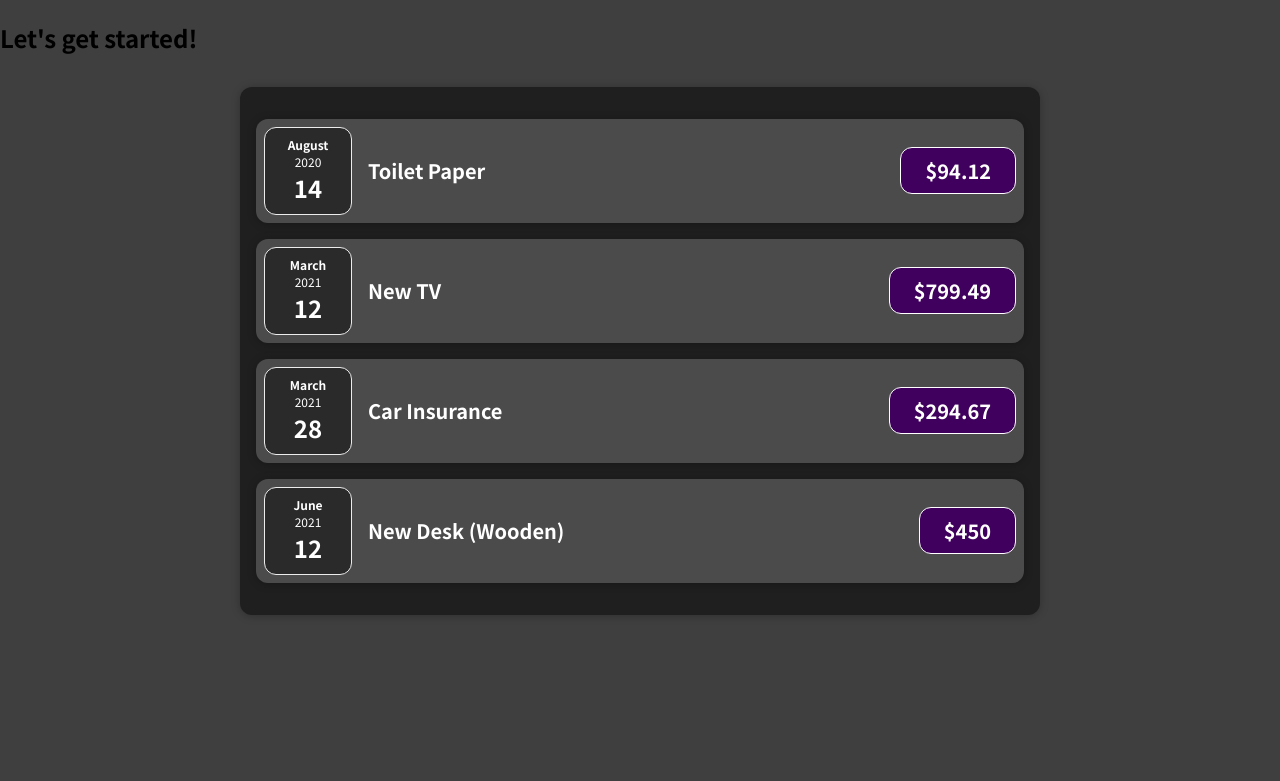
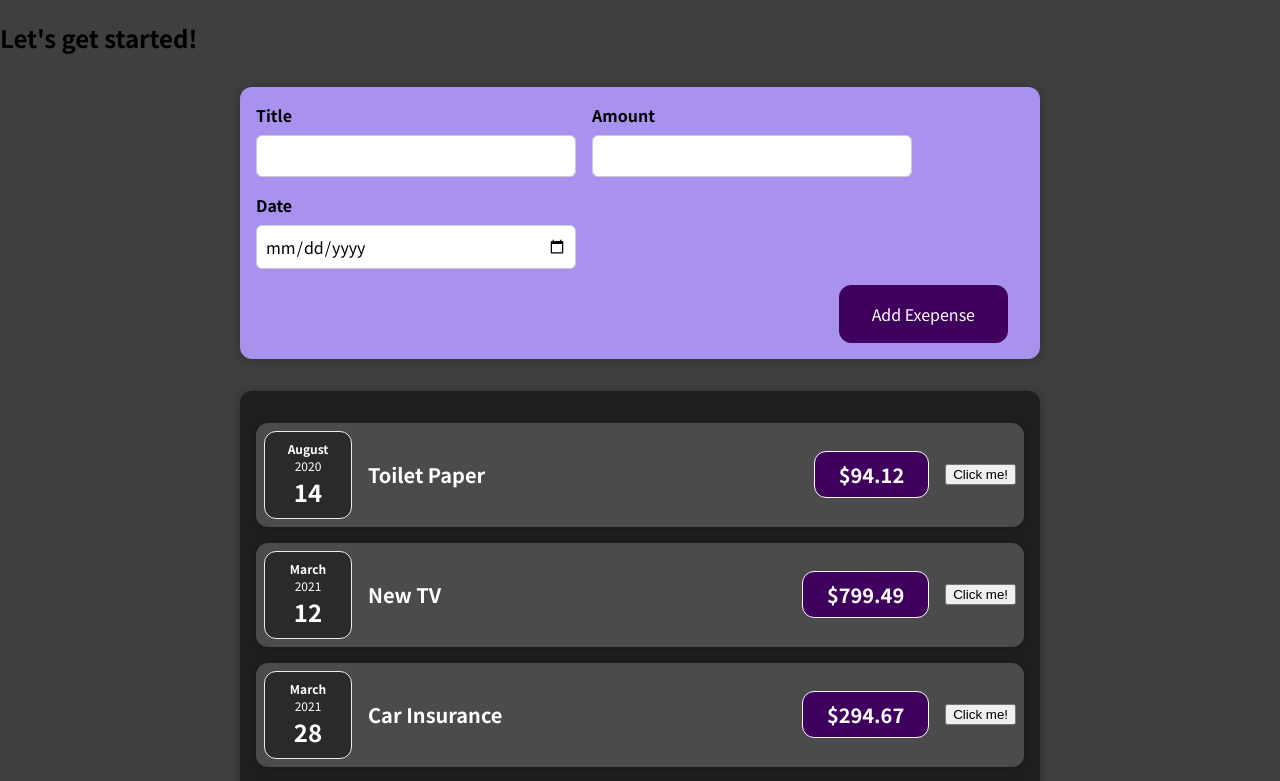
Before and after one commit to caueSJ/expense-tracker, a React (Create React App) app: page / in a window 1280 px wide. Shown: the top 781 px of the page. Built offline with nearby package versions, Linux system fonts and the light colour scheme.

Commit message:
Form to add new expense

```diff
--- a/src/App.js
+++ b/src/App.js
@@ -1,4 +1,5 @@
 import Expenses from './components/Expenses/Expenses';
+import NewExpense from './components/NewExpense/NewExpense';
 
 const App = () => {
   const expenses = [
@@ -8,9 +9,14 @@
     { id: 'e4', title: 'New Desk (Wooden)', amount: 450, date: new Date(2021, 5, 12),},
   ];
 
+  const addExpenseHandler = (expense) => {
+    console.log(expense);
+  };
+
   return (
     <div>
       <h2>Let's get started!</h2>
+        <NewExpense onAddExpenseHandler={addExpenseHandler} />
         <Expenses items={expenses} />
     </div>
   );
--- a/src/components/Expenses/ExpenseItem.js
+++ b/src/components/Expenses/ExpenseItem.js
@@ -1,14 +1,22 @@
+import React, { useState } from 'react';
 import Card from "../UI/Card";
 import ExpenseDate from "./ExpenseDate";
 import "./ExpenseItem.css";
 
 const ExpenseItem = (props) => {
+  const [title, setTitle] = useState(props.title);
+
+  const clickHandler = () => {
+    setTitle('New Title Here!');
+  };
+
   return (
     <Card className="expense-item">
       <ExpenseDate date={props.date} />
       <div className="expense-item__description">
-        <h2>{props.title}</h2>
+        <h2>{title}</h2>
         <div className="expense-item__price">${props.amount}</div>
+        <button onClick={clickHandler}>Click me!</button>
       </div>
     </Card>
   );
--- a/src/components/Expenses/Expenses.js
+++ b/src/components/Expenses/Expenses.js
@@ -5,8 +5,8 @@
 const Expenses = (props) => {
   return (
     <Card className="expenses">
-      {props.items.map(expense => {
-        return <ExpenseItem title={expense.title} amount={expense.amount} date={expense.date}/>
+      {props.items.map((expense, index) => {
+        return <ExpenseItem key={index} title={expense.title} amount={expense.amount} date={expense.date}/>
       })}
     </Card>
   );
--- /dev/null
+++ b/src/components/NewExpense/ExpenseForm.css
@@ -0,0 +1,26 @@
+.new-expense__controls {
+  display: flex;
+  flex-wrap: wrap;
+  gap: 1rem;
+  margin-bottom: 1rem;
+  text-align: left;
+}
+
+.new-expense__control label {
+  font-weight: bold;
+  margin-bottom: 0.5rem;
+  display: block;
+}
+
+.new-expense__control input {
+  font: inherit;
+  padding: 0.5rem;
+  border-radius: 6px;
+  border: 1px solid #ccc;
+  width: 20rem;
+  max-width: 100%;
+}
+
+.new-expense__actions {
+  text-align: right;
+}
--- /dev/null
+++ b/src/components/NewExpense/ExpenseForm.js
@@ -0,0 +1,80 @@
+import React, { useState } from 'react';
+import './ExpenseForm.css';
+
+const ExpenseForm = (props) => {
+  const [enteredTitle, setEnteredTitle] = useState('');
+  const [enteredAmount, setEnteredAmount] = useState('');
+  const [enteredDate, setEnteredDate] = useState('');
+
+  const titleChangeHandler = (event) => {
+    setEnteredTitle(event.target.value);
+  };
+
+  const amountChangeHandler = (event) => {
+    setEnteredAmount(event.target.value);
+  };
+
+  const dateChangeHandler = (event) => {
+    setEnteredDate(event.target.value);
+  };
+
+  const submitHandler = (event) => {
+    event.preventDefault();
+    const expenseData = {
+      title: enteredTitle,
+      amount: enteredAmount,
+      date: new Date(enteredDate)
+    };
+
+    // "Send" data to NewExpense.js
+    props.onSaveExpenseData(expenseData);
+
+    // Reset inputs to initial empty values
+    setEnteredTitle('');
+    setEnteredAmount('');
+    setEnteredDate('');
+  };
+
+  return (
+    <form onSubmit={submitHandler}>
+      <div className="new-expense__controls">
+        <div className="new-expense__control">
+          <label htmlFor="inputTitle">Title</label>
+          <input
+            id="inputTitle"
+            type="text"
+            value={enteredTitle}
+            onChange={titleChangeHandler}
+          />
+        </div>
+        <div className="new-expense__control">
+          <label htmlFor="inputAmount">Amount</label>
+          <input
+            type="number"
+            id="inputAmount"
+            min="0.01"
+            step="0.01"
+            value={enteredAmount}
+            onChange={amountChangeHandler}
+          />
+        </div>
+        <div className="new-expense__control">
+          <label htmlFor="inputDate">Date</label>
+          <input
+            type="date"
+            id="inputDate"
+            min="2019-01-01"
+            max="2022-12-31"
+            value={enteredDate}
+            onChange={dateChangeHandler}
+          />
+        </div>
+      </div>
+      <div className="new-expense__actions">
+        <button type="submit">Add Exepense</button>
+      </div>
+    </form>
+  );
+}
+
+export default ExpenseForm;
--- /dev/null
+++ b/src/components/NewExpense/NewExpense.css
@@ -0,0 +1,38 @@
+.new-expense {
+  background-color: #a892ee;
+  padding: 1rem;
+  margin: 2rem auto;
+  width: 50rem;
+  max-width: 95%;
+  border-radius: 12px;
+  text-align: center;
+  box-shadow: 0 1px 8px rgba(0, 0, 0, 0.25);
+}
+
+.new-expense button {
+  font: inherit;
+  cursor: pointer;
+  padding: 1rem 2rem;
+  border: 1px solid #40005d;
+  background-color: #40005d;
+  color: white;
+  border-radius: 12px;
+  margin-right: 1rem;
+}
+
+.new-expense button:hover,
+.new-expense button:active {
+  background-color: #510674;
+  border-color: #510674;
+}
+
+.new-expense button.alternative {
+  color: #220131;
+  border-color: transparent;
+  background-color: transparent;
+}
+
+.new-expense button.alternative:hover,
+.new-expense button.alternative:active {
+  background-color: #ddb3f8;
+}
--- /dev/null
+++ b/src/components/NewExpense/NewExpense.js
@@ -0,0 +1,24 @@
+import React from 'react';
+import ExpenseForm from './ExpenseForm';
+import './NewExpense.css';
+
+const NewExpense = (props) => {
+  const saveExpenseDataHandler = (enteredExpenseData) => {
+    // Insert id into expense data array
+    const enteredData = {
+      ...enteredExpenseData,
+      id: Math.random().toString
+    };
+
+    // "Send" data to App.js
+    props.onAddExpenseHandler(enteredExpenseData);
+  };
+
+  return (
+    <div className="new-expense">
+      <ExpenseForm onSaveExpenseData={saveExpenseDataHandler} />
+    </div>
+  );
+}
+
+export default NewExpense;
```
